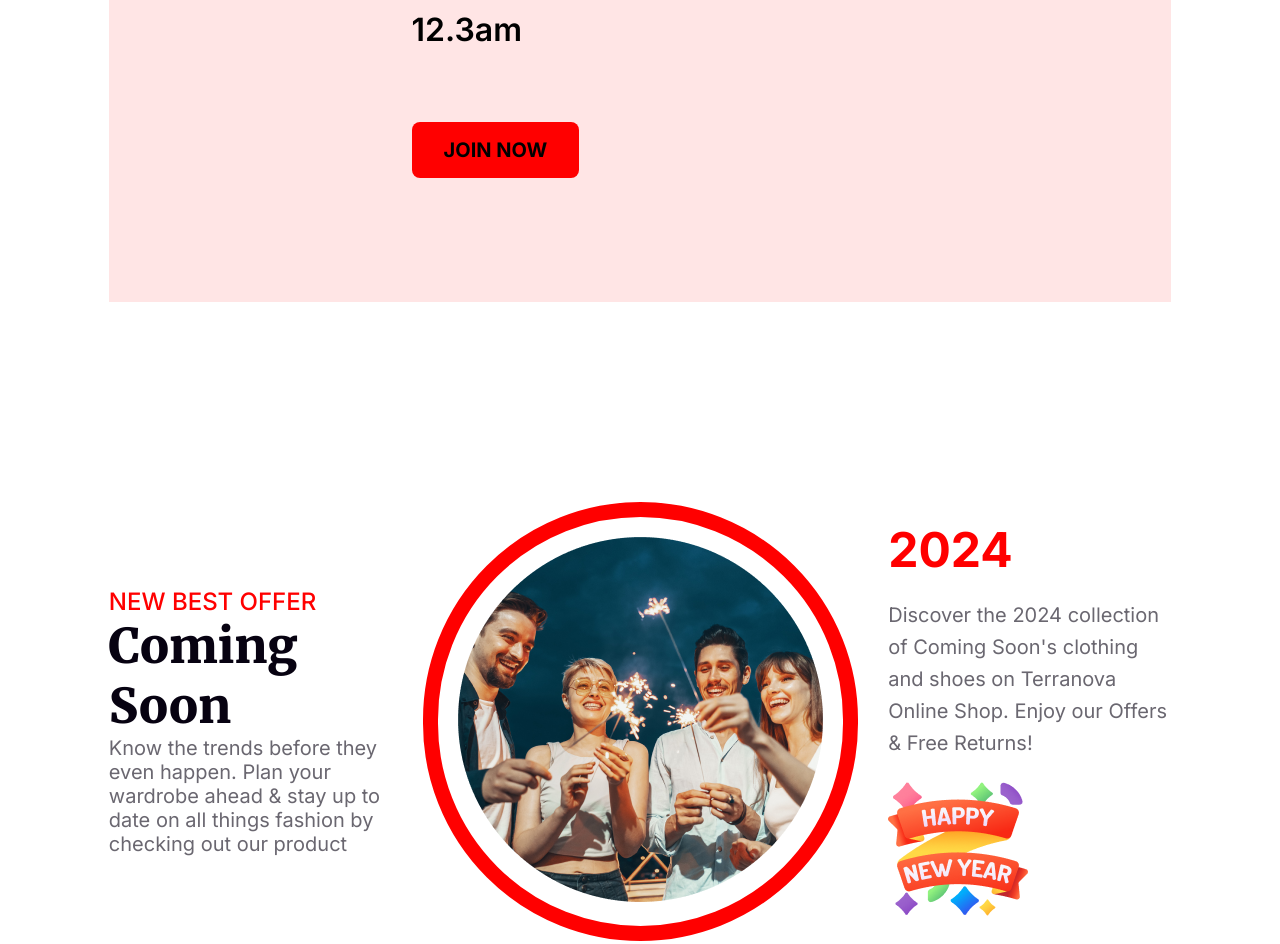
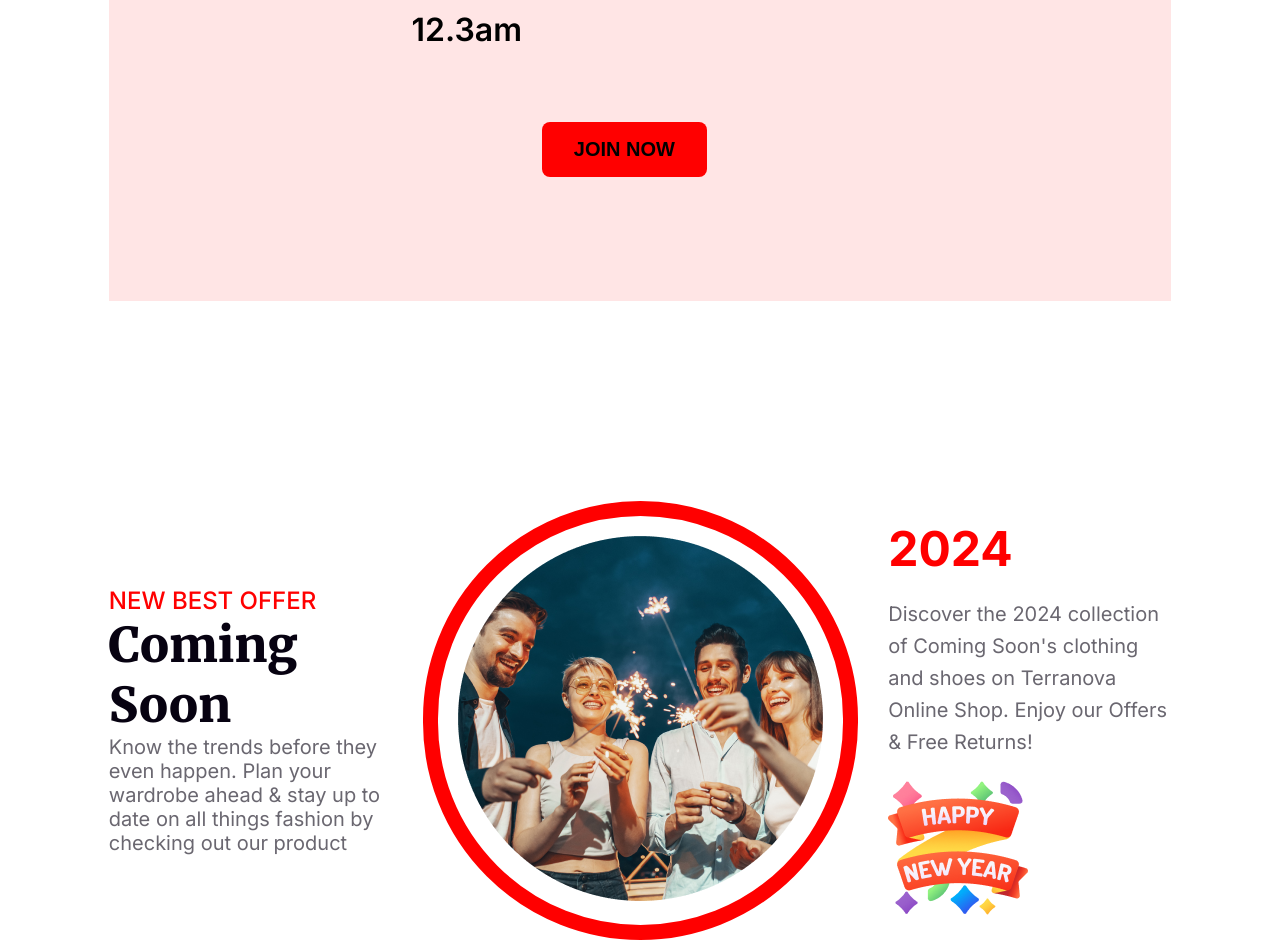
Before and after one commit to AyonHasan07/assignment01, a plain HTML site: page index.html in a window 1280 px wide. Shown: the part 2800-3744 px from the top of the page. Drawn offline with Linux system fonts and the light colour scheme.

Commit message:
that's all I can do

```diff
--- a/index.html
+++ b/index.html
@@ -71,7 +71,9 @@
                     <span class="event-imp">Date:</span> 31 December Night 2023 <br>
                     <span class="event-imp">Time:</span> Evening 7.30 pm to 12.3am
                 </p>
-                <button class="event-btn">JOIN NOW</button>
+                <div class="event-button">
+                    <button class="event-btn">JOIN NOW</button>
+                </div>
             </div>
         </div>
     </section>
--- a/style/style.css
+++ b/style/style.css
@@ -98,6 +98,7 @@ header, .party, .event, .upnext, .discunt, .product, .contact{
     color: #FFF;
     padding: 100px 0 100px 100px;
     background-image:linear-gradient(90deg, #070211 0%, rgba(7, 2, 17, 0.00) 100%), url('../images/Vectorrr.png');
+
     background-repeat: no-repeat;
     background-size: cover;
     background-position: center;
@@ -156,7 +157,7 @@ header, .party, .event, .upnext, .discunt, .product, .contact{
     padding: 100px 0 124px 0;
 }
 
-.event-area .event-time{
+.event-area .event-time, .event-button{
     width: 43%;
     max-width: 550px;
     display: block;
@@ -164,6 +165,8 @@ header, .party, .event, .upnext, .discunt, .product, .contact{
     justify-content: center;
     margin: auto;
 }
+
+
 
 .event-imp{
     color: #F00;
@@ -182,12 +185,12 @@ header, .party, .event, .upnext, .discunt, .product, .contact{
     padding-bottom: 64px;
 }
 
-.event-btn{
-    display: inline-flex;
-    align-items: center;
-    text-align: center;
-    justify-content: center;
-    font-family: inter;
+.event-area .event-time .event-btn{
+
+
+    /* text-align: center;
+
+    font-family: inter; */
     font-size: 20px;
     font-weight: 700;
     margin: auto;
@@ -195,6 +198,7 @@ header, .party, .event, .upnext, .discunt, .product, .contact{
     border-radius: 8px;
     background: #F00;
     padding: 16px 32px;
+
 }
 
 /* 5th section start */
@@ -309,6 +313,7 @@ header, .party, .event, .upnext, .discunt, .product, .contact{
     display: flex;
     justify-content:space-between;
     width: 100%;
+
 }
 
 .discount-area .discount-flex .img1{
@@ -325,6 +330,11 @@ header, .party, .event, .upnext, .discunt, .product, .contact{
 }
 
 .discount-area .discount-flex .img3{
+
+}
+
+.discount-area .discount-flex .img4{
+    position: relative;
 
 }
 
@@ -439,6 +449,7 @@ header, .party, .event, .upnext, .discunt, .product, .contact{
     border-radius: 50px 0px 0px 50px;
     background: #FFF;
     border: none;
+    padding-left: 20px;
 
 
 }
```
